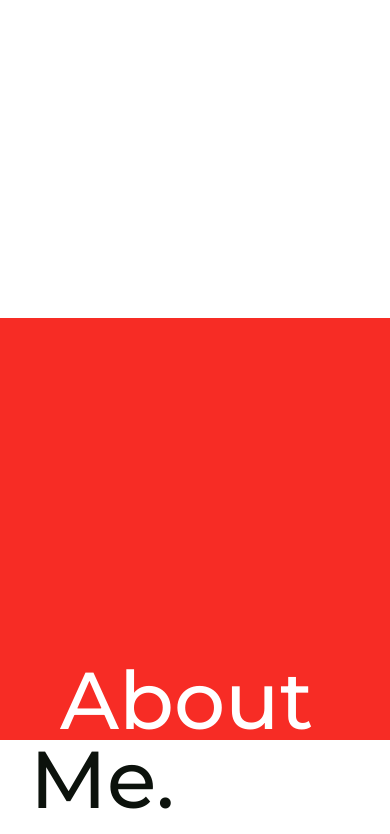
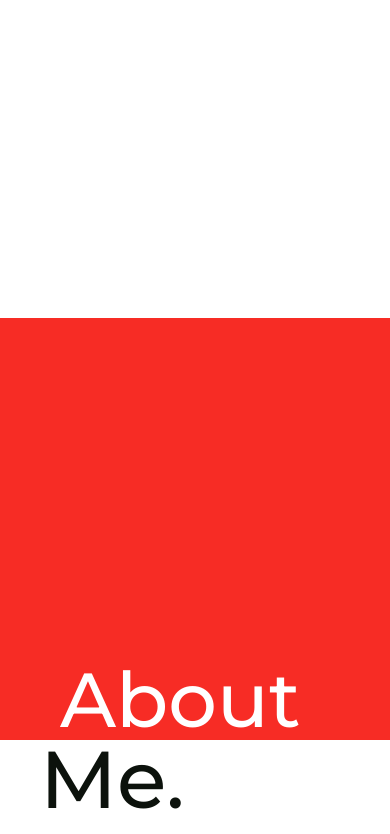
Before and after one commit to Ocoldwell/Portfolio-2, a plain HTML site: page index.html in a window 390 px wide. Shown: the part 526-1360 px from the top of the page. Drawn offline with Linux system fonts and the light colour scheme.

Commit message:
added some mobile tweaks for typography

```diff
--- a/styles/_layout.scss
+++ b/styles/_layout.scss
@@ -69,3 +69,19 @@ section {
   }
 
 }
+@media screen and (max-width: 850px) {
+  .social-card:nth-child(1){
+    display: none;
+  }
+  .social-card:nth-child(3) {
+    display:none;
+  }
+  .title-header h2 {
+    left: 30px;
+    font-size:$mobile-title-fontsize;
+  }
+  .sub-header {
+    font-size:$mobile-title-fontsize;
+    left: 10px;
+  }
+}
--- a/styles/_socialcards.scss
+++ b/styles/_socialcards.scss
@@ -125,11 +125,3 @@ i:hover {
 #social-card-container a:hover, #social-card-container a:focus {
   color: $blockcolor3;
 }
-@media screen and (max-width: 850px) {
-  .social-card:nth-child(1){
-    display: none;
-  }
-  .social-card:nth-child(3) {
-    display:none;
-  }
-}
--- a/styles/_typography.scss
+++ b/styles/_typography.scss
@@ -1,6 +1,7 @@
 $fontcolor: #0C120C;
 $subfontcolor: white;
 $title-fontsize: calc(60px + 5.28vw);
+$mobile-title-fontsize: calc(56px + 5.28vw);
 $filler-fontsize: calc(0.5vw + 0.5vh + .5vmin);
 $boldfontweight: 500;
 $normalfontweight: 300;
```
Also changed, not shown: styles/styles.css.
